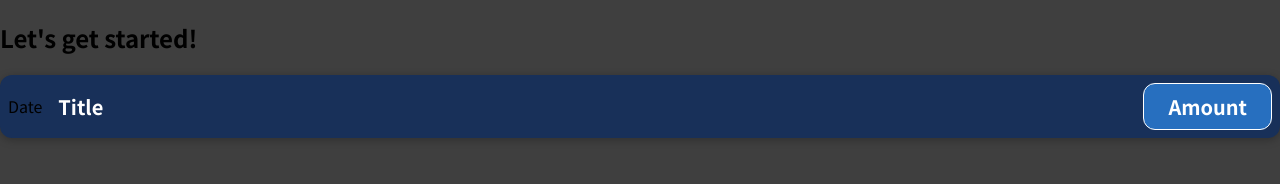
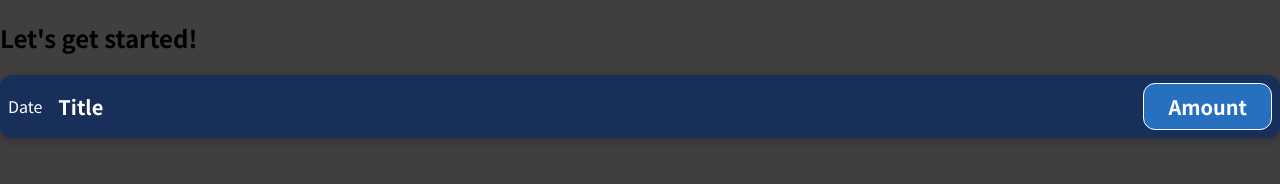
Before and after one commit to fahdHussain/react-budget-app, a JavaScript app: page / in a window 1280 px wide. Shown: the top 184 px of the page. Built offline with nearby package versions, Linux system fonts and the light colour scheme.

Commit message:
updated css files

```diff
--- a/src/components/ExpenseItem.css
+++ b/src/components/ExpenseItem.css
@@ -17,6 +17,14 @@
   flex-flow: column-reverse;
   justify-content: flex-start;
   flex: 1;
+}
+.expense-item__date {
+  color: #183059;
+  font-size: 1rem;
+  /*flex: 1;
+  margin: 0 1rem;
+  */
+  color: white;
 }
 
 .expense-item h2 {
--- a/src/components/ExpenseItem.js
+++ b/src/components/ExpenseItem.js
@@ -3,7 +3,7 @@ import './ExpenseItem.css';
 function ExpenseItem() {
   return (
     <div className="expense-item">
-      <div>Date</div>
+      <div className="expense-item__date">Date</div>
       <div className="expense-item__description">
         <h2>Title</h2>
         <div className="expense-item__price">Amount</div>
```
